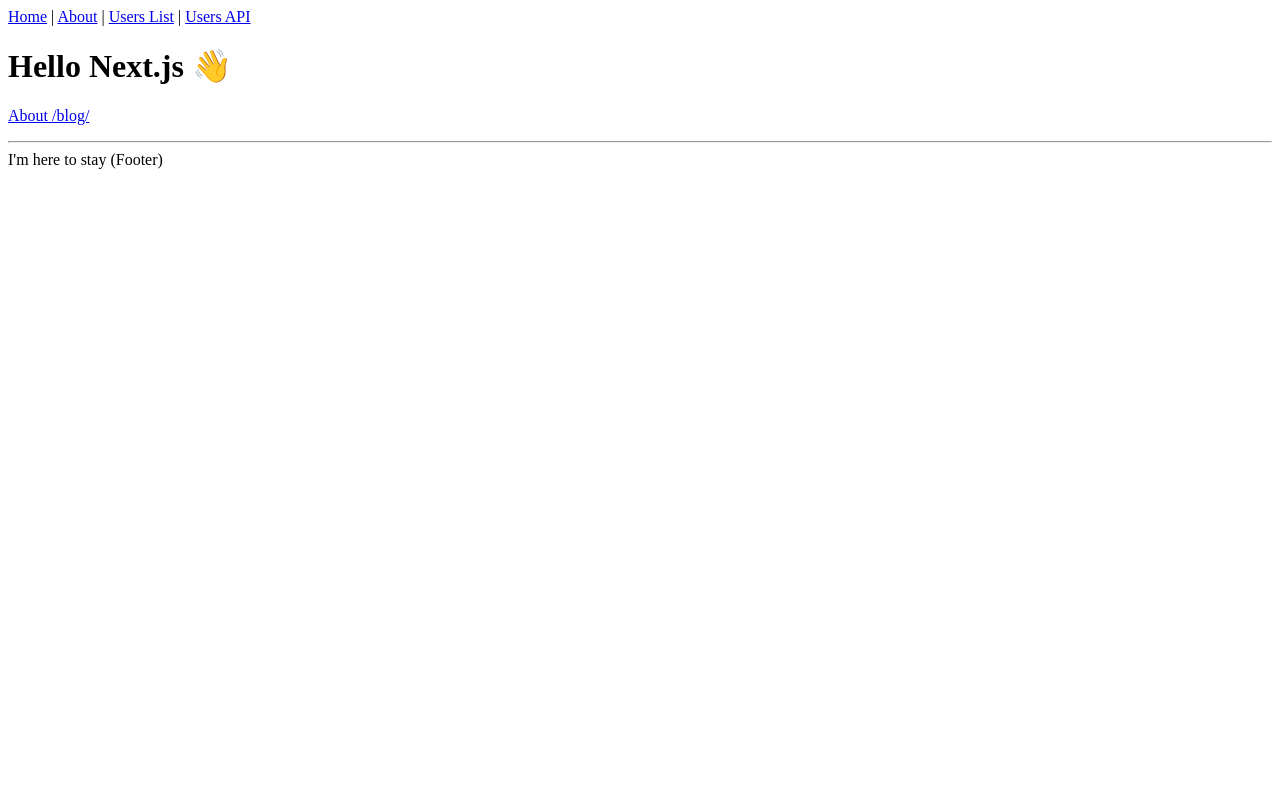
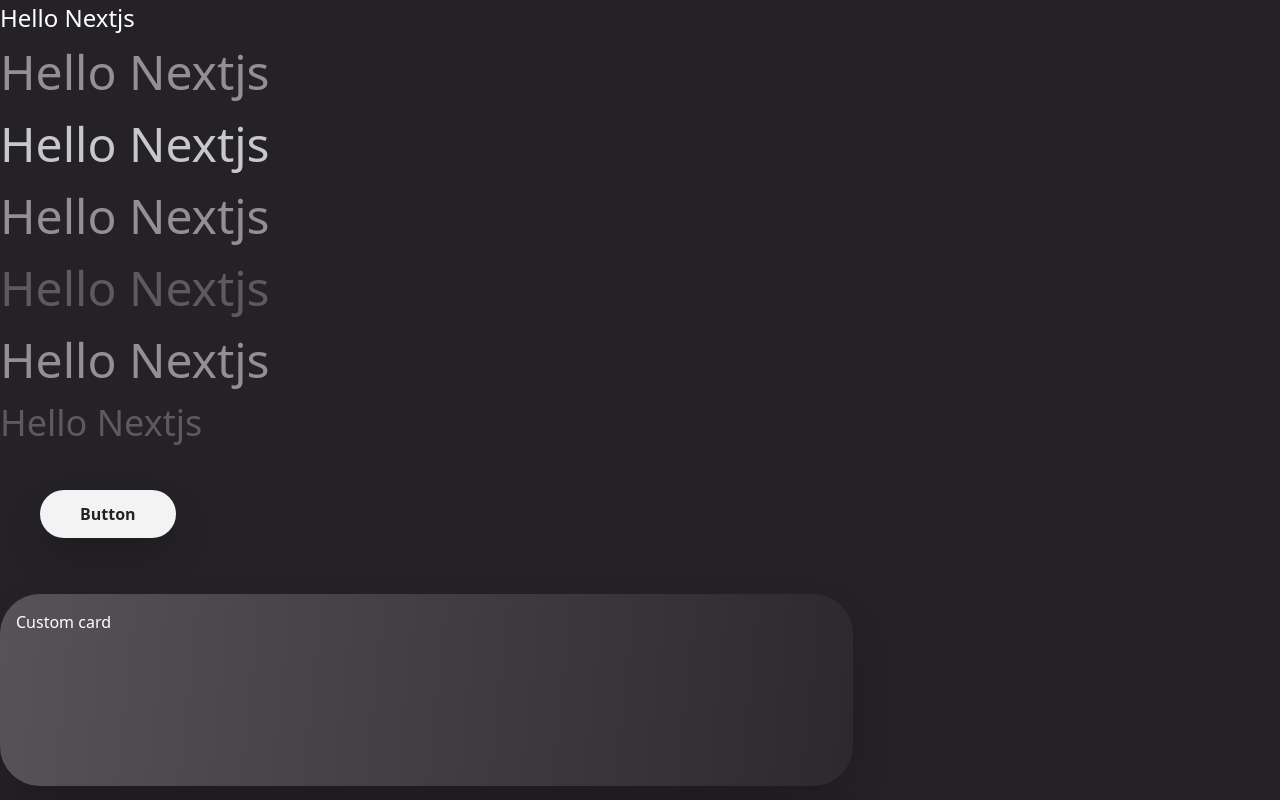
Before and after one commit to DNature/divinehycenth-, a Next.js app: page / in a window 1280 px wide. Shown: the top 800 px of the page. Built offline with nearby package versions, Linux system fonts and the light colour scheme.

Commit message:
added color scheme and contrasts, added box-shadow and other cool stuffs

```diff
--- a/declarations/index.d.ts
+++ b/declarations/index.d.ts
@@ -1 +1,3 @@
 declare module "remark-html";
+declare module "theme-ui";
+declare module "@theme-ui/prism";
--- a/package.json
+++ b/package.json
@@ -21,6 +21,7 @@
   },
   "devDependencies": {
     "@fullhuman/postcss-purgecss": "^2.1.0",
+    "@theme-ui/prism": "^0.3.0",
     "@types/node": "^13.9.5",
     "@types/react": "^16.9.27",
     "@types/react-dom": "^16.9.5",
--- /dev/null
+++ b/pages/_app.tsx
@@ -0,0 +1,23 @@
+import * as React from "react";
+import { AppProps } from "next/app";
+// import { ThemeProvider } from "theme-ui";
+// import Prism from "@theme-ui/prism";
+
+// import theme from "../theme";
+import "../styles/tailwind.css";
+import "../styles/styles.css";
+
+// const components = {
+//   pre: ({ children }: any): JSX.Element => (<>{children}</>) as JSX.Element,
+//   code: Prism
+// };
+
+export default function MyApp({ Component, pageProps }: AppProps): JSX.Element {
+  return (
+    <>
+      {/* <ThemeProvider components={components} theme={theme}> */}
+      <Component {...pageProps} />
+      {/* </ThemeProvider> */}
+    </>
+  );
+}
--- /dev/null
+++ b/pages/_document.tsx
@@ -0,0 +1,26 @@
+import * as React from "react";
+
+import Document, { Html, Head, Main, NextScript } from "next/document";
+
+class MyDocument extends Document {
+  // componentDidMount() {
+  //   document.querySelectorAll
+  // }
+
+
+  render(): JSX.Element {
+    return (
+      <Html lang="en">
+        <Head>
+
+        </Head>
+        <body className="dark">
+          <Main />
+          <NextScript />
+        </body>
+      </Html>
+    );
+  }
+}
+
+export default MyDocument;
--- a/pages/index.tsx
+++ b/pages/index.tsx
@@ -1,20 +1,29 @@
-import * as React from 'react'
-import Link from 'next/link'
-import Layout from '../components/Layout'
+import * as React from "react";
 
 const IndexPage = () => (
-  <Layout title="Home | Next.js + TypeScript Example">
-    <h1>Hello Next.js 👋</h1>
-    <p>
-      <Link href="/about">
-        <a>About</a>
-      </Link>
+  <div className="container">
+    <h1 className="text-2xl gray-100">Hello Nextjs</h1>
+    <h1 className="text-5xl g50">Hello Nextjs</h1>
+    <h1 className="text-5xl a25">Hello Nextjs</h1>
+    <h1 className="text-5xl p50">Hello Nextjs</h1>
+    <h1 className="text-5xl p75">Hello Nextjs</h1>
+    <h1 className="text-5xl a50">Hello Nextjs</h1>
+    <h1 className="text-4xl p100 a75">Hello Nextjs</h1>
 
-      <Link href={"/blog/"}>
-        <a> /blog/</a>
-      </Link>
-    </p>
-  </Layout>
+    <button className="btn px-10 py-3 m-10 cursor-pointer font-bold rounded-full hover:shadow-2xl hover:opacity-75 shadow-primary">Button</button>
+
+    <div className="container my-4">
+      <div className="rounded-lg card-bg px-4 py-4 shadow-xl w-4/6 h-48 shadow">
+        Custom card
+      </div>
+    </div>
+    <div className="container my-4">
+      <div className="rounded-lg card-bg px-4 py-4 shadow-xl w-4/6 h-48 shadow">
+        Custom card
+      </div>
+    </div>
+  </div>
+
 );
 
-export default IndexPage
+export default IndexPage;
--- /dev/null
+++ b/styles/styles.css
@@ -0,0 +1,232 @@
+:root {
+  --black: black;
+  --white: white;
+
+  --gray100: #242127;
+  --gray75: #5c595f;
+  --gray50: #929094;
+  --gray25: #c8c7c9;
+  --gray10: #f3f3f3;
+
+  --primary100: #6b0ce3;
+  --primary75: #9049ea;
+  --primary50: #b585f1;
+  --primary25: #dac2f8;
+
+  --accent100: #df1bff;
+  --accent75: #e754ff;
+  --accent50: #ef8dff;
+  --accent25: #f7c6ff;
+
+  --gradient-btn: linear-gradient(97.1deg, #df1bff 1.03%, #6b0ce3 98.29%);
+
+  --gradient-bg: linear-gradient(147.62deg, #df1bff -5.26%, #6b0ce3 102.43%);
+  --gradient-bg-inverse: linear-gradient(
+    126.23deg,
+    #e441ff 3.68%,
+    #6b0ce3 102.56%
+  );
+
+  --gradient-dark: linear-gradient(92.96deg, #38323d 1.03%, #242127 98.29%);
+  --gradient-dark-inverse: linear-gradient(
+    276.09deg,
+    #242127 -17.09%,
+    #5c595f 116.04%
+  );
+}
+
+.light {
+  --bg: var(--white);
+  --text: var(--gray100);
+  --card: var(--white);
+
+  --gradient: var(--gradient-bg);
+  --gradient-inverse: var(--gradient-bg-inverse);
+
+  --btn: var(--gradient-btn);
+  --btn-contrast: var(--white);
+
+  --gray0: var(--gray100);
+  --gray1: var(--gray75);
+  --gray2: var(--gray50);
+  --gray3: var(--gray25);
+  --gray4: var(--gray10);
+
+  --primary0: var(--primary100);
+  --primary1: var(--primary75);
+  --primary2: var(--primary50);
+  --primary3: var(--primary25);
+
+  --accent0: var(--accent100);
+  --accent1: var(--accent75);
+  --accent2: var(--accent50);
+  --accent3: var(--accent25);
+
+  --shadow: 0px 20px 40px rgba(0, 0, 0, 0.15);
+  --shadow-primary: 0px 10px 20px rgba(223, 27, 255, 0.25);
+}
+
+.dark {
+  --bg: var(--gray100);
+  --text: var(--white);
+
+  --card: var(--gradient-dark-inverse);
+
+  --gradient: var(--gradient-dark);
+  --gradient-inverse: var(--gradient-dark-inverse);
+
+  --btn: var(--gray10);
+  --btn-contrast: var(--gray100);
+
+  --gray0: var(--gray100);
+  --gray1: var(--gray75);
+  --gray2: var(--gray50);
+  --gray3: var(--gray25);
+  --gray4: var(--gray10);
+
+  --primary0: var(--gray100);
+  --primary1: var(--gray75);
+  --primary2: var(--gray50);
+  --primary3: var(--gray25);
+
+  --accent0: var(--gray100);
+  --accent1: var(--gray75);
+  --accent2: var(--gray50);
+  --accent3: var(--gray25);
+
+  --shadow: 0px 20px 40px rgba(0, 0, 0, 0.15);
+  --shadow-primary: 0px 20px 40px rgba(0, 0, 0, 0.15);
+}
+
+body {
+  background: var(--bg);
+  color: var(--text);
+  transition: background 500ms ease-in-out, color 1000ms ease-in-out;
+}
+
+.btn {
+  color: var(--btn-contrast);
+  background: var(--btn);
+}
+
+/* Primary Colors */
+
+.p100 {
+  color: var(--primary0);
+}
+
+.p75 {
+  color: var(--primary1);
+}
+
+.p50 {
+  color: var(--primary2);
+}
+
+.p25 {
+  color: var(--primary3);
+}
+
+.bg-p100 {
+  background: var(--primary0);
+}
+
+.bg-p75 {
+  background: var(--primary1);
+}
+
+.bg-p50 {
+  background: var(--primary2);
+}
+
+.bg-p25 {
+  background: var(--primary3);
+}
+
+/* Accent Colors */
+
+.a100 {
+  color: var(--accent0);
+}
+
+.a75 {
+  color: var(--accent1);
+}
+
+.a50 {
+  color: var(--accent2);
+}
+
+.a25 {
+  color: var(--accent3);
+}
+
+.bg-p100 {
+  background: var(--primary0);
+}
+
+.bg-p75 {
+  background: var(--primary1);
+}
+
+.bg-p50 {
+  background: var(--primary2);
+}
+
+.bg-p25 {
+  background: var(--primary3);
+}
+
+/* Gray Colors */
+
+.g100 {
+  color: var(--gray0);
+}
+
+.g75 {
+  color: var(--gray1);
+}
+
+.g50 {
+  color: var(--gray2);
+}
+
+.g25 {
+  color: var(--gray3);
+}
+
+.g10 {
+  color: var(--gray4);
+}
+
+.bg-g100 {
+  background: var(--gray0);
+}
+
+.bg-g75 {
+  background: var(--gray1);
+}
+
+.bg-g50 {
+  background: var(--gray2);
+}
+
+.bg-g25 {
+  background: var(--gray3);
+}
+
+.bg-g10 {
+  background: var(--gray4);
+}
+
+.card-bg {
+  background: var(--card);
+}
+
+.shadow {
+  box-shadow: var(--shadow);
+}
+
+.shadow-primary {
+  box-shadow: var(--shadow-primary);
+}
--- /dev/null
+++ b/styles/tailwind.css
@@ -0,0 +1,5 @@
+@tailwind base;
+
+@tailwind components;
+
+@tailwind utilities;
--- /dev/null
+++ b/tailwind.config.js
@@ -0,0 +1,21 @@
+module.exports = {
+  theme: {
+    extend: {},
+    borderRadius: {
+      none: "0",
+      sm: "0.29rem",
+      default: "0.4375rem",
+      md: "1.875rem",
+      lg: "2.5rem",
+      full: "9999rem"
+    },
+    container: {
+      center: true
+    }
+  },
+  corePlugins: {
+    boxShadow: false
+  },
+  variants: {},
+  plugins: []
+};
--- /dev/null
+++ b/theme.ts
@@ -0,0 +1,111 @@
+export default {
+  space: [0, 4, 8, 16, 32, 64, 128, 256, 512],
+  fonts: {
+    body:
+      'system-ui, -apple-system, BlinkMacSystemFont, "Segoe UI", Roboto, "Helvetica Neue", sans-serif',
+    heading: "inherit",
+    monospace: "Menlo, monospace"
+  },
+  fontSizes: [12, 14, 16, 20, 24, 32, 48, 64, 96],
+  fontWeights: {
+    body: 400,
+    heading: 700,
+    bold: 700
+  },
+  lineHeights: {
+    body: 1.5,
+    heading: 1.125
+  },
+  colors: {
+    text: "#000",
+    background: "#fff",
+    primary: "#07c",
+    secondary: "#30c",
+    muted: "#f6f6f6"
+  },
+  styles: {
+    root: {
+      fontFamily: "body",
+      lineHeight: "body",
+      fontWeight: "body"
+    },
+    h1: {
+      color: "text",
+      fontFamily: "heading",
+      lineHeight: "heading",
+      fontWeight: "heading",
+      fontSize: 5
+    },
+    h2: {
+      color: "text",
+      fontFamily: "heading",
+      lineHeight: "heading",
+      fontWeight: "heading",
+      fontSize: 4
+    },
+    h3: {
+      color: "text",
+      fontFamily: "heading",
+      lineHeight: "heading",
+      fontWeight: "heading",
+      fontSize: 3
+    },
+    h4: {
+      color: "text",
+      fontFamily: "heading",
+      lineHeight: "heading",
+      fontWeight: "heading",
+      fontSize: 2
+    },
+    h5: {
+      color: "text",
+      fontFamily: "heading",
+      lineHeight: "heading",
+      fontWeight: "heading",
+      fontSize: 1
+    },
+    h6: {
+      color: "text",
+      fontFamily: "heading",
+      lineHeight: "heading",
+      fontWeight: "heading",
+      fontSize: 0
+    },
+    p: {
+      color: "text",
+      fontFamily: "body",
+      fontWeight: "body",
+      lineHeight: "body"
+    },
+    a: {
+      color: "primary"
+    },
+    pre: {
+      fontFamily: "monospace",
+      overflowX: "auto",
+      code: {
+        color: "inherit"
+      }
+    },
+    code: {
+      fontFamily: "monospace",
+      fontSize: "inherit"
+    },
+    table: {
+      width: "100%",
+      borderCollapse: "separate",
+      borderSpacing: 0
+    },
+    th: {
+      textAlign: "left",
+      borderBottomStyle: "solid"
+    },
+    td: {
+      textAlign: "left",
+      borderBottomStyle: "solid"
+    },
+    img: {
+      maxWidth: "100%"
+    }
+  }
+};
--- a/utils/api.ts
+++ b/utils/api.ts
@@ -12,7 +12,7 @@
   const fileContents = readFileSync(fullPath, "utf8");
 
   const { data, content } = matter(fileContents);
-  console.log(data);
+  // console.log(data);
 
   const items: any = {};
 
```
Also changed, not shown: 1 other file (tests, documents, lock files or other folders).
